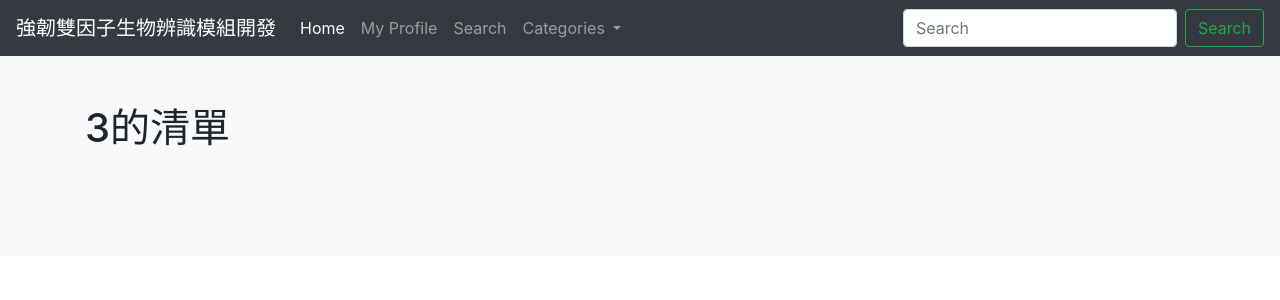
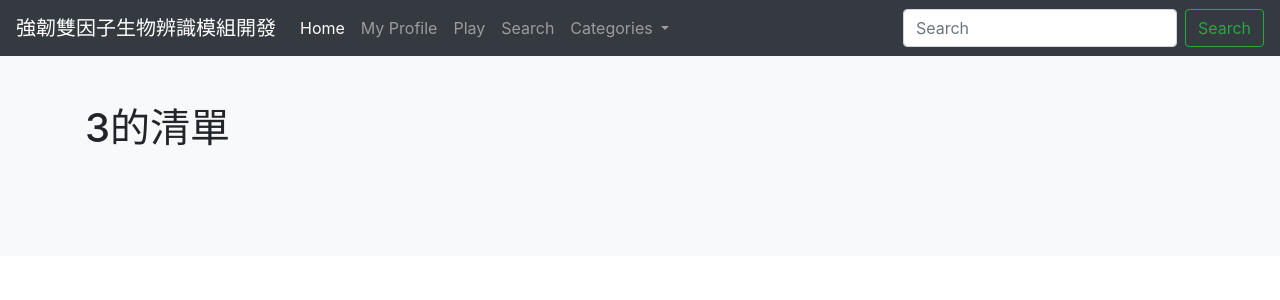
Before and after one commit to wutingting0829/myTFA, a Django app: page /category/3/ in a window 1280 px wide. Shown: the top 300 px of the page. Run offline with Django 3.2, Linux system fonts and the light colour scheme; data comes from the database, SQL or seed files in the repository; some libraries are stand-ins or nearby versions.

Commit message:
add new title into base.html

```diff
--- a/blog/templates/base.html
+++ b/blog/templates/base.html
@@ -31,6 +31,10 @@
 
         <li class="nav-item">
           <a class="nav-link" href="{% url 'accounts:profile' %}">My Profile</a>
+        </li>
+
+        <li class="nav-item">
+          <a class="nav-link" href="{% url 'fuzzy:fuzzy' %}">Play</a>
         </li>
 
         <li class="nav-item">
--- a/fuzzy/templates/temp.html
+++ b/fuzzy/templates/temp.html
@@ -1,4 +1,5 @@
 {% extends "base.html" %}
+
 {% load static %}
 
 
@@ -6,6 +7,7 @@
 Welcome to Blog
 {% endblock %}
 {% block content %}
+
 <p class="col-sm-12">
     <div id="myDIV" style="display:block;" class="col-sm-12">
       </div>
```
